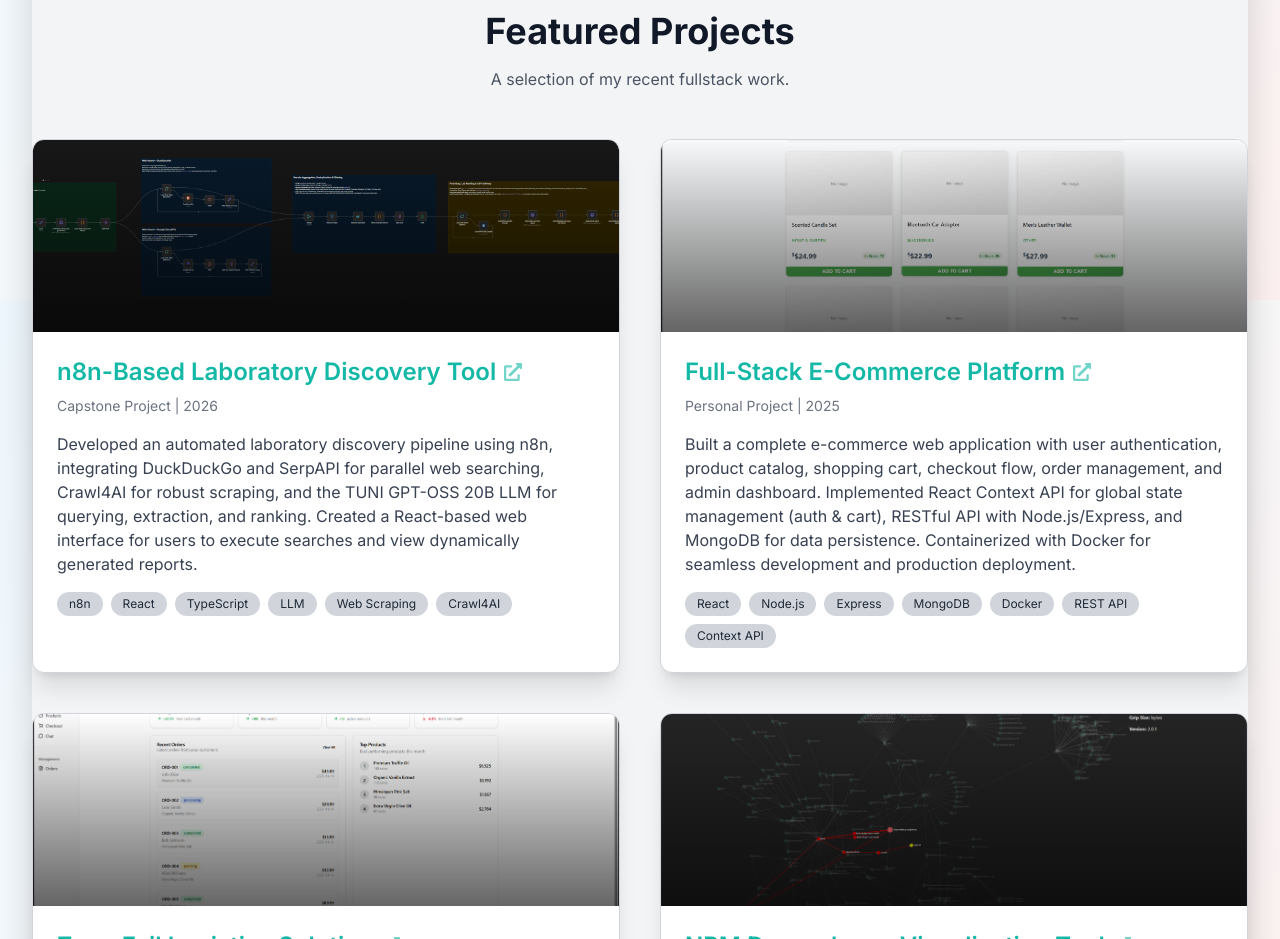
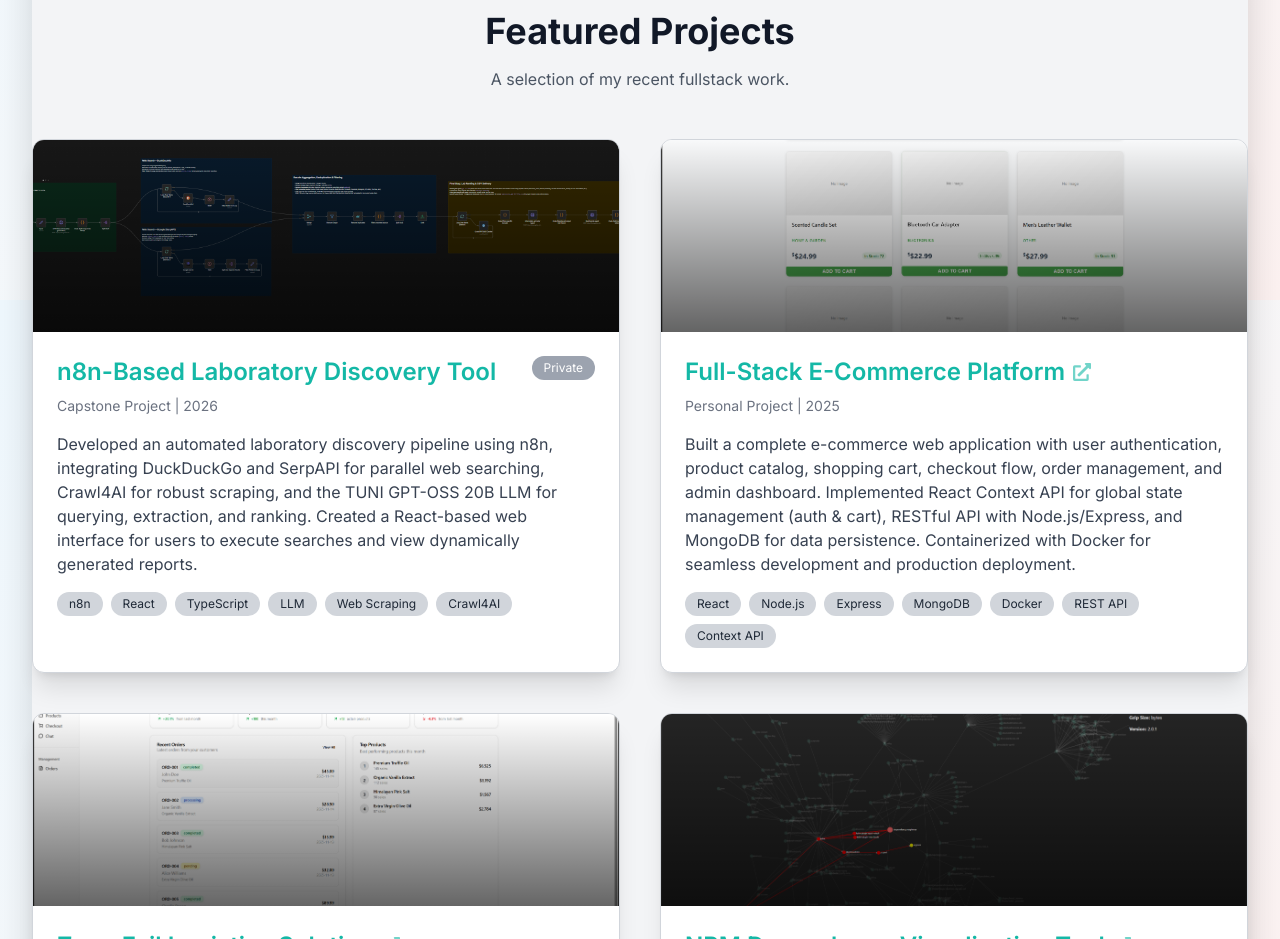
Before and after one commit to pasiones/portfolio, a React (Vite) app: page / in a window 1280 px wide. Shown: the part 2900-3839 px from the top of the page. Built offline with nearby package versions, Linux system fonts and the light colour scheme.

Commit message:
fix: update PROJECTS_DATA to mark n8n-Based Laboratory Discovery Tool as private

```diff
--- a/src/constants/data.ts
+++ b/src/constants/data.ts
@@ -136,7 +136,7 @@ export const PROJECTS_DATA: Project[] = [
             'Crawl4AI for robust scraping, and the TUNI GPT-OSS 20B LLM for querying, extraction, and ranking. Created a React-based ' +
             'web interface for users to execute searches and view dynamically generated reports.',
         tags: ['n8n', 'React', 'TypeScript', 'LLM', 'Web Scraping', 'Crawl4AI'],
-        link: 'https://github.com/GPT-Laboratory/SloppyAhh_Case-8-n8n-Based-Laboratory-Discovery-Tool',
+        isPrivate: true,
         image: n8nLabDiscovery
     },
     {
```
